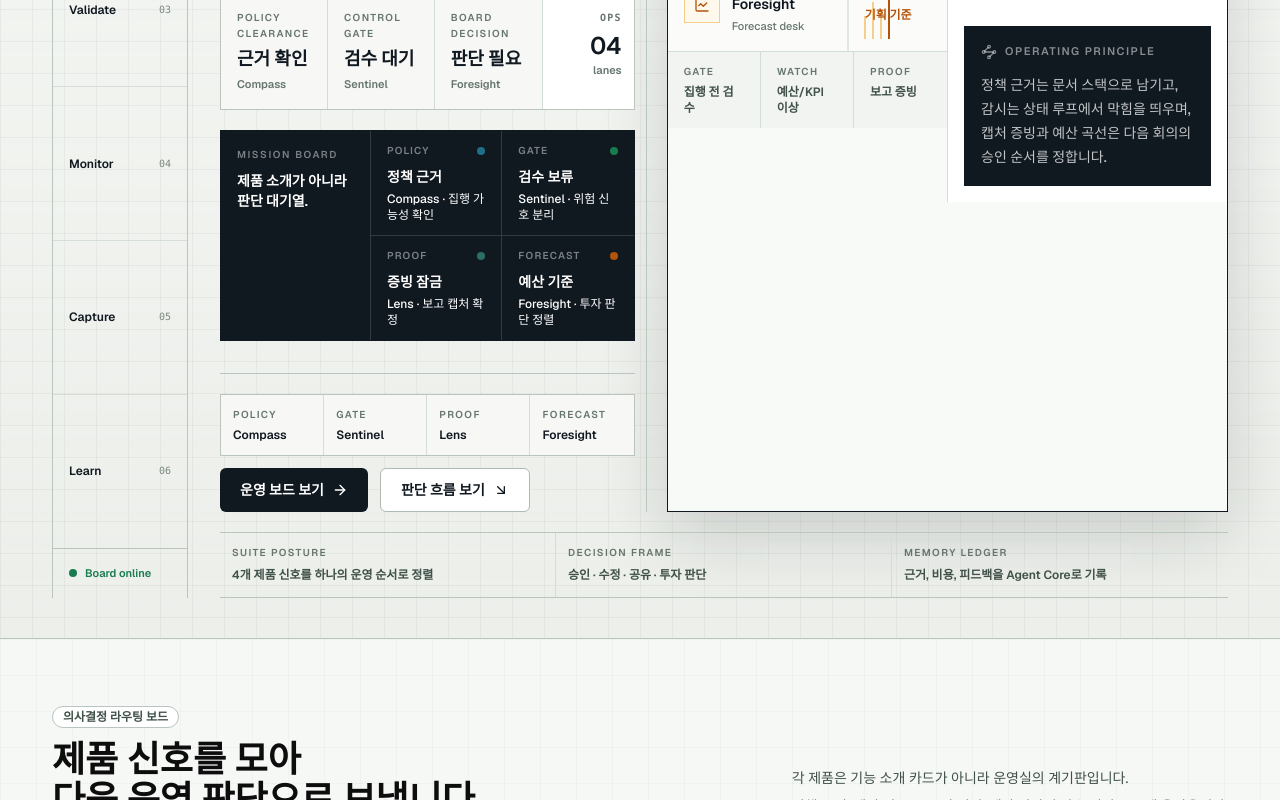
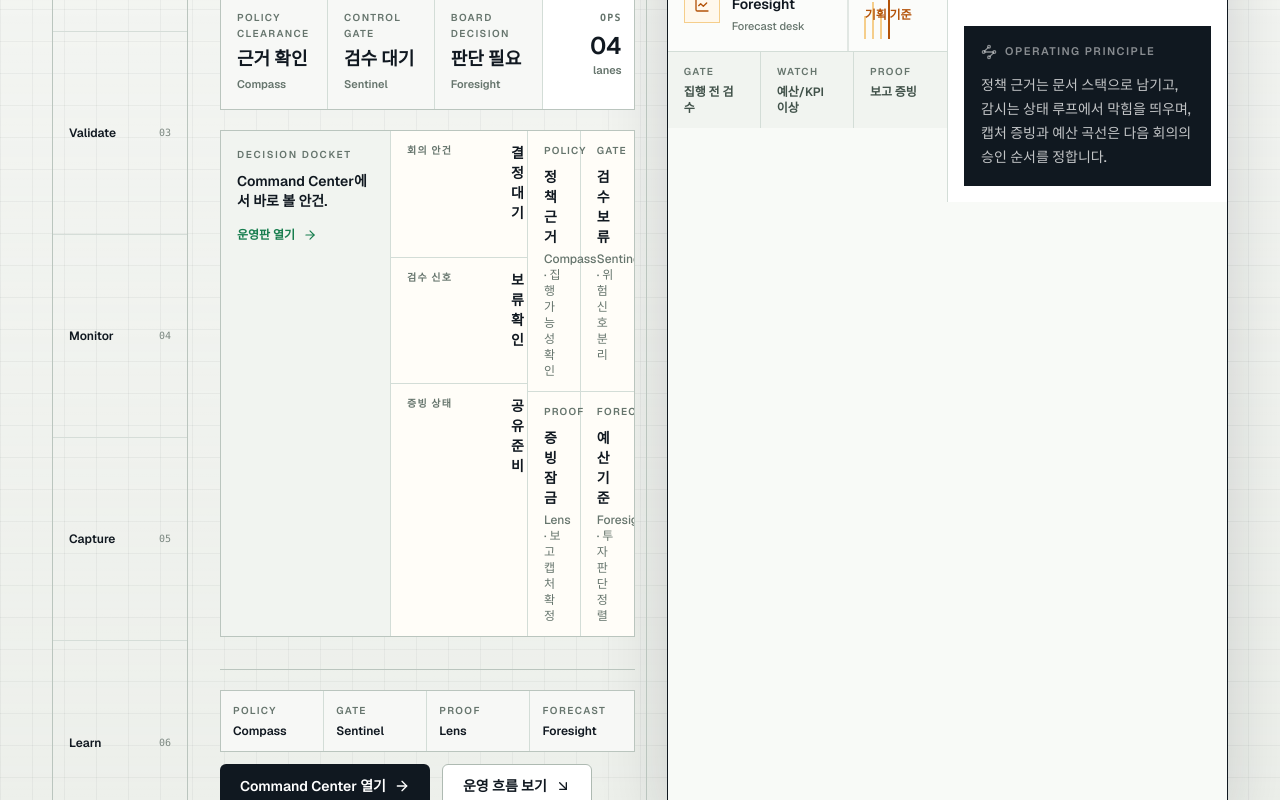
Before and after one commit to Jhongjin/admate-homepage, a Next.js app: page / in a window 1280 px wide. Shown: the part 560-1360 px from the top of the page. Built offline with nearby package versions, Linux system fonts and the light colour scheme.

Commit message:
design: sharpen AdMate command center flow

```diff
--- a/src/components/home/HeroSection.tsx
+++ b/src/components/home/HeroSection.tsx
@@ -21,6 +21,12 @@ const missionBrief = [
   { label: "Sentinel", lane: "Gate", value: "검수 보류", action: "위험 신호 분리", tone: "#177D4E" },
   { label: "Lens", lane: "Proof", value: "증빙 잠금", action: "보고 캡처 확정", tone: "#2B6D67" },
   { label: "Foresight", lane: "Forecast", value: "예산 기준", action: "투자 판단 정렬", tone: "#B45309" },
+]
+
+const decisionDocket = [
+  { label: "회의 안건", value: "결정 대기", detail: "Foresight 예산 기준 확정" },
+  { label: "검수 신호", value: "보류 확인", detail: "Sentinel 세팅 리스크 분리" },
+  { label: "증빙 상태", value: "공유 준비", detail: "Lens 보고 캡처 잠금" },
 ]
 
 const heroVitals = [
@@ -219,30 +225,52 @@ function HeroEditorial() {
           </div>
         </div>
 
-        <div className="mt-5 grid border border-[#101820] bg-[#101820] text-white sm:grid-cols-[150px_minmax(0,1fr)]">
-          <div className="border-b border-white/15 px-4 py-4 sm:border-b-0 sm:border-r">
-            <div className="text-[10px] font-semibold uppercase tracking-[0.16em] text-white/45">
-              Mission board
+        <div className="mt-5 grid overflow-hidden border border-[#BAC5BE] bg-[#FFFDF8] sm:grid-cols-[170px_minmax(0,1fr)]">
+          <div className="border-b border-[#D3DDD7] bg-[#F1F4F0] px-4 py-4 sm:border-b-0 sm:border-r">
+            <div className="text-[10px] font-semibold uppercase tracking-[0.16em] text-[#66756D]">
+              Decision docket
             </div>
-            <div className="mt-2 text-sm font-semibold leading-5 text-white">
-              제품 소개가 아니라 판단 대기열.
+            <div className="mt-2 text-sm font-semibold leading-5 text-[#101820]">
+              Command Center에서 바로 볼 안건.
             </div>
+            <Link
+              href="/command-center"
+              className="mt-4 inline-flex items-center gap-2 text-xs font-semibold text-[#177D4E] transition-colors hover:text-[#101820]"
+            >
+              운영판 열기
+              <ArrowRight className="h-3.5 w-3.5" aria-hidden="true" />
+            </Link>
+          </div>
+          <div className="grid lg:grid-cols-[1fr_1.2fr]">
+            <div className="divide-y divide-[#D3DDD7] border-b border-[#D3DDD7] lg:border-b-0 lg:border-r">
+              {decisionDocket.map((item) => (
+                <div key={item.label} className="grid grid-cols-[92px_minmax(0,1fr)] gap-3 px-4 py-3">
+                  <div className="text-[10px] font-semibold uppercase tracking-[0.12em] text-[#66756D]">
+                    {item.label}
+                  </div>
+                  <div className="min-w-0">
+                    <div className="text-sm font-semibold text-[#101820]">{item.value}</div>
+                    <div className="mt-1 truncate text-[11px] font-medium text-[#66756D]">{item.detail}</div>
+                  </div>
+                </div>
+              ))}
             </div>
             <div className="grid sm:grid-cols-2">
               {missionBrief.map((item) => (
-              <div key={item.label} className="border-b border-white/15 px-4 py-3 last:border-b-0 sm:border-r sm:border-white/15 sm:[&:nth-child(2n)]:border-r-0 sm:[&:nth-last-child(-n+2)]:border-b-0">
-                <div className="flex items-center justify-between gap-3 text-[10px] font-semibold uppercase tracking-[0.12em] text-white/45">
+                <div key={item.label} className="border-b border-[#D3DDD7] px-4 py-3 last:border-b-0 sm:border-r sm:[&:nth-child(2n)]:border-r-0 sm:[&:nth-last-child(-n+2)]:border-b-0">
+                  <div className="flex items-center justify-between gap-3 text-[10px] font-semibold uppercase tracking-[0.12em] text-[#66756D]">
                     <span>{item.lane}</span>
                     <span className="h-2 w-2 rounded-full" style={{ backgroundColor: item.tone }} aria-hidden="true" />
                   </div>
-                <div className="mt-2 text-sm font-semibold text-white">
+                  <div className="mt-2 text-sm font-semibold text-[#101820]">
                     {item.value}
                   </div>
-                <div className="mt-1 text-xs font-medium text-white/62">
+                  <div className="mt-1 text-xs font-medium text-[#66756D]">
                     {item.label} · {item.action}
                   </div>
                 </div>
               ))}
+            </div>
           </div>
         </div>
       </div>
@@ -258,14 +286,14 @@ function HeroEditorial() {
         </div>
         <div className="flex flex-col gap-3 sm:flex-row">
           <Button asChild size="lg" className="bg-[#101820] text-white hover:bg-[#25322B]">
-            <Link href="#platform">
-              운영 보드 보기
+            <Link href="/command-center">
+              Command Center 열기
               <ArrowRight className="h-4 w-4" aria-hidden="true" />
             </Link>
           </Button>
           <Button asChild size="lg" variant="outline" className="border-[#AEBAB2] bg-white text-[#101820] hover:bg-[#F7F8F6]">
-            <Link href="#products">
-              판단 흐름 보기
+            <Link href="#platform">
+              운영 흐름 보기
               <ArrowDownRight className="h-4 w-4" aria-hidden="true" />
             </Link>
           </Button>
```
Lines whose indentation alone changed are shown as unchanged.
